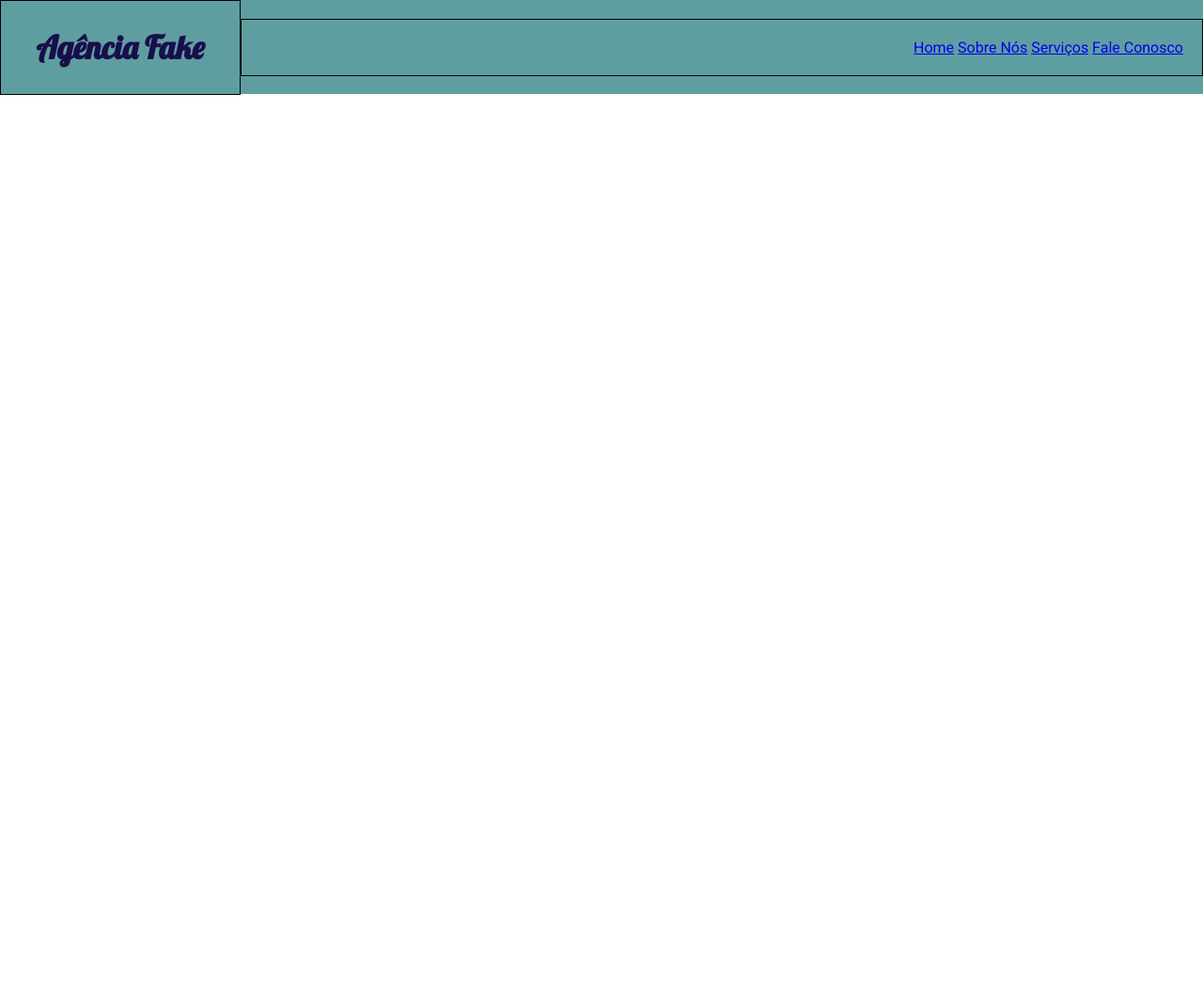
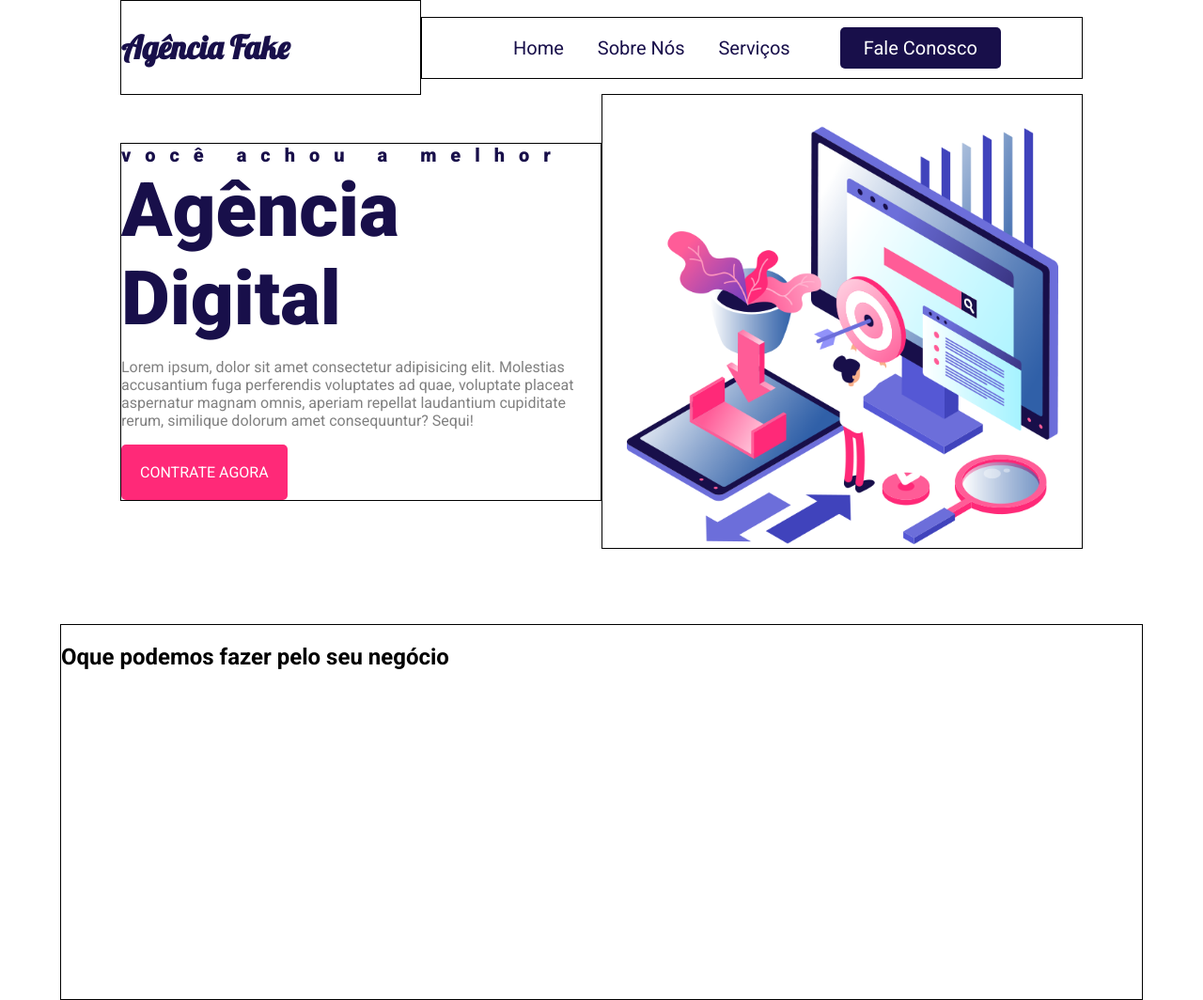
Before and after one commit to marciolucasjunior/Agencia-fake, a plain HTML site: page index.html in a window 1280 px wide. Shown: the whole page at 94% size. Before the commit the page ends 800 px from the top, so only its background shows below. Drawn offline with Linux system fonts and the light colour scheme.

Commit message:
quasepronto

```diff
--- a/CSS/estilo.css
+++ b/CSS/estilo.css
@@ -14,15 +14,15 @@ body {
     display: flex;
     flex-flow: row wrap;
     height: 100px;
-    background-color: cadetblue;
     justify-content: center;
     align-items: center;
 }
 
 .logo {
     flex:20%;
+    margin-left: 10%;
     border: 1px solid black;
-    text-align: center;
+    text-align: left;
 
 }
 
@@ -33,8 +33,91 @@ body {
 }
 
 .menu {
-    flex: 80%;
+   flex: 50%;
+   margin-right: 10%;
+   border: 1px solid black;
+   padding: 20px;
+   text-align: right;
+
+
+}
+
+.menu a {
+    color: #180F4A;
+    text-decoration: none;
+    font-size: 20px;
+    padding: 20px 16px;
+}
+.menu a:hover {
+    color: #FF2978;
+    border-top: 4px solid #180F4A; ;
+}
+
+#botao {
+    background:  #180F4A;
+    padding: 10px 25px;
+    color: white;
+    border-radius: 5px;
+    margin-right: 10%;
+    margin-left: 5%;
+}
+
+#botao:hover {
+   border: none;
+   background: #FF2978;
+}
+
+.header {
+    display: flex;
+    flex-flow: row wrap;
+    justify-content: center;
+    align-items: center;
+}
+
+.headline {
+    margin-left: 10%;
+    flex: 40%;
     border: 1px solid black;
-    text-align: right;
+}
+
+.headline h2 {
+    font-weight: 900;
+    font-size: 20px;
+    color: #180F4A;
+    padding: 0;
+    margin: 0;
+}
+
+.headline p {
+    color: gray;
+    text-align: left;
+}
+
+.contact-btn {
+    display: inline-block;
+    background: #FF2978;
     padding: 20px;
+    color: white;
+    text-transform: uppercase;
+    border-radius: 5px;
+    text-decoration: none;
 }
+
+.contact-btn:hover {
+    background: #180F4A;
+}
+
+.img-headline {
+    margin-right: 10%;
+    text-align: center;
+    flex: 40%;
+    border: 1px solid black;
+}
+
+section {
+    margin-top: 80px;
+    border: 1px solid black;
+    margin-left: 5%;
+    margin-right: 5%;
+    height: 400px;
+}
--- a/index.html
+++ b/index.html
@@ -10,17 +10,29 @@
 <body>
     <nav class="navbar">
       <div class="logo">
-
-        <h1>Agência Fake</h1>
-
+       <h1>Agência Fake</h1>
       </div>
       <div class="menu">
           <a href="#">Home</a>
           <a href="#">Sobre Nós</a>
           <a href="#">Serviços</a>
-          <a href="#">Fale Conosco</a>
+          <a id="botao" href="#">Fale Conosco</a>
       </div>
+    </nav>
+    <header class="header">
+        <div class="headline">
+            <h2 style="letter-spacing: 15px;">você achou a melhor</h2>
+            <h2 style="font-size: 80px;">Agência Digital</h2>
+            <p>Lorem ipsum, dolor sit amet consectetur adipisicing elit. Molestias accusantium fuga perferendis voluptates ad quae, voluptate placeat aspernatur magnam omnis, aperiam repellat laudantium cupiditate rerum, similique dolorum amet consequuntur? Sequi!</p>
+            <a href="#" class="contact-btn">Contrate agora</a>
+        </div>
+        <div class="img-headline">
+            <img style="max-width: 90%;" src="img/hero_right.png" alt="">
 
-    </nav>
+        </div>
+    </header>
+    <section>
+        <h2>Oque podemos fazer pelo seu negócio</h2>
+    </section>
 </body>
 </html>
```
Also changed, not shown: img/hero_right.png (added), img/marketing.png (added), img/pc.png (added), img/smartphone.png (added), img/whats.png (added).
